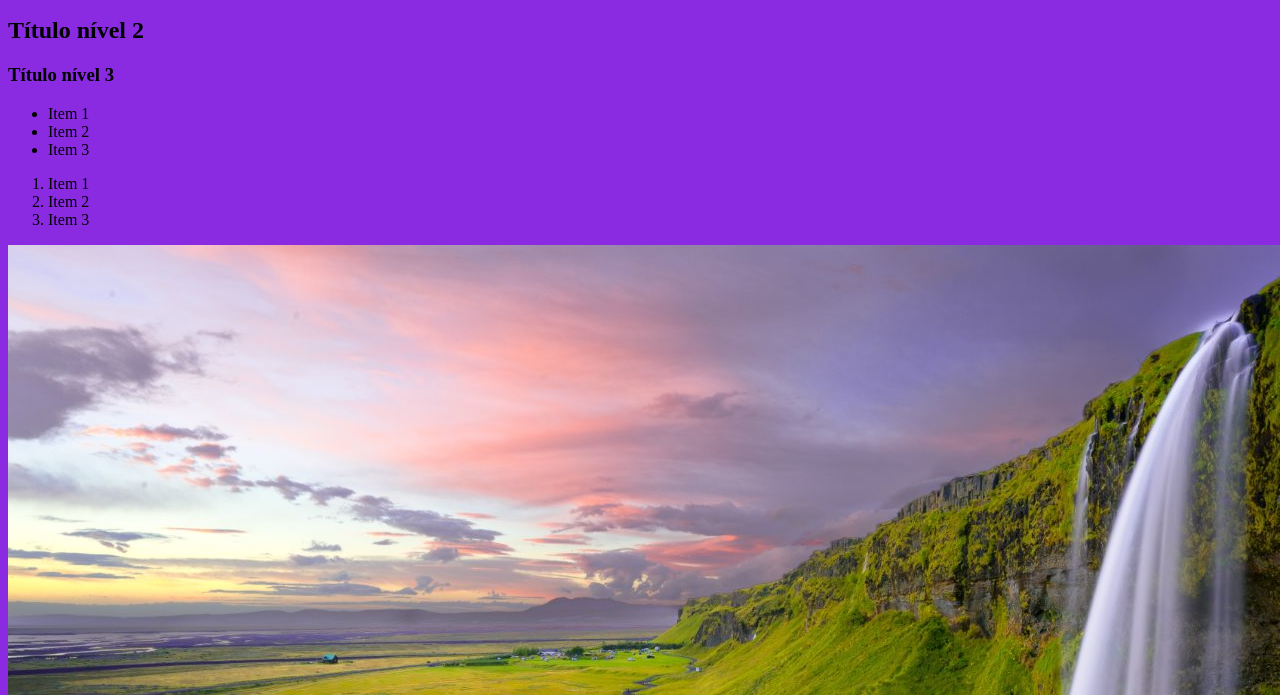
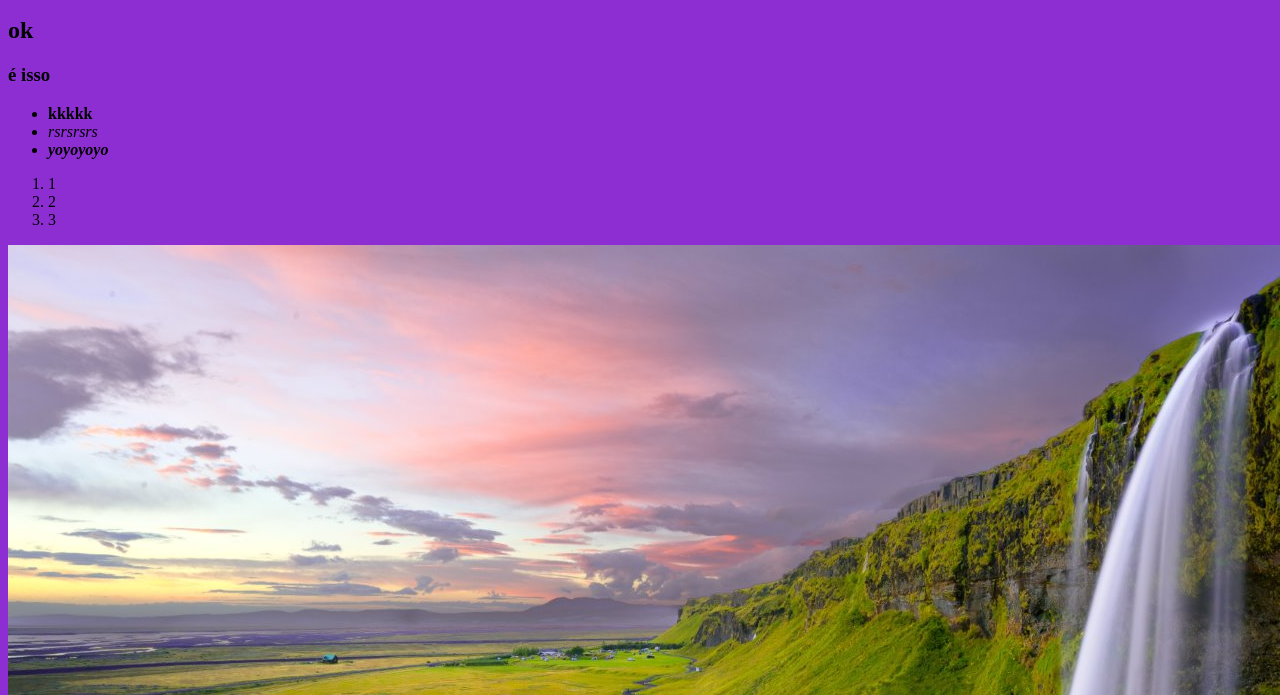
Before and after one commit to janainaportella/bla, a plain HTML site: page index.html in a window 1280 px wide. Shown: the part 465-1160 px from the top of the page. Drawn offline with Linux system fonts and the light colour scheme.

Commit message:
Update index.html

```diff
--- a/index.html
+++ b/index.html
@@ -7,14 +7,19 @@
 
 body{
 
-  background-color: blueviolet;
+  background-color: rgba(123, 12, 203, 0.858);
 }
 
 .titulo{
-    margin: auto;
+  margin: auto;
     width: 667px;
+
 }
 
+.foto{
+  margin-bottom: auto;
+  width: 880px;
+  }
   </style>
 
 
@@ -27,24 +32,25 @@ body{
 </div>
 
 
-
-<h2>Título nível 2</h2>
-<h3>Título nível 3</h3>
+<h2>ok</h2>
+<h3>é isso</h3>
 
 <ul>
-    <li>Item 1</li>
-    <li>Item 2</li>
-    <li>Item 3</li>
+    <li> <strong>kkkkk</strong></li>
+    <li><em>rsrsrsrs</em></li>
+    <li><strong><em>yoyoyoyo</em></strong></li>
   </ul>
 
 
   <ol>
-    <li>Item 1</li>
-    <li>Item 2</li>
-    <li>Item 3</li>
+    <li>1</li>
+    <li>2</li>
+    <li>3</li>
   </ol>
 
+ <div class="foto">
   <img src="i.jpg" alt="Descrição da imagem">
+ </div>
 
 </body>
 </html>
```
